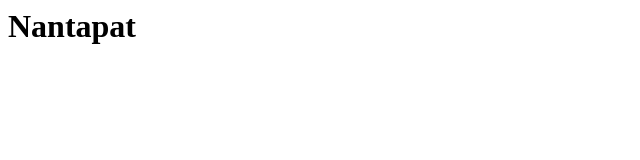
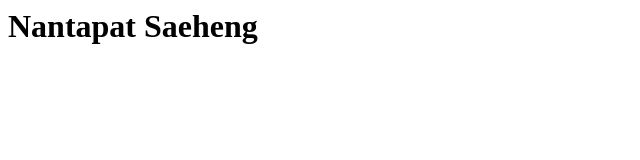
Before and after one commit to nantapat067/Test-project3, a plain HTML site: page index.html in a window 1280 px wide. Shown: the whole page, without its empty margins (0-640 px from the left). Drawn offline with Linux system fonts and the light colour scheme.

Commit message:
add s.name

```diff
--- a/index.html
+++ b/index.html
@@ -3,6 +3,6 @@
         <title>Home</title>
     </head>
     <body>
-        <h1>Nantapat</h1>
+        <h1>Nantapat Saeheng</h1>
     </body>
 </html>
```
